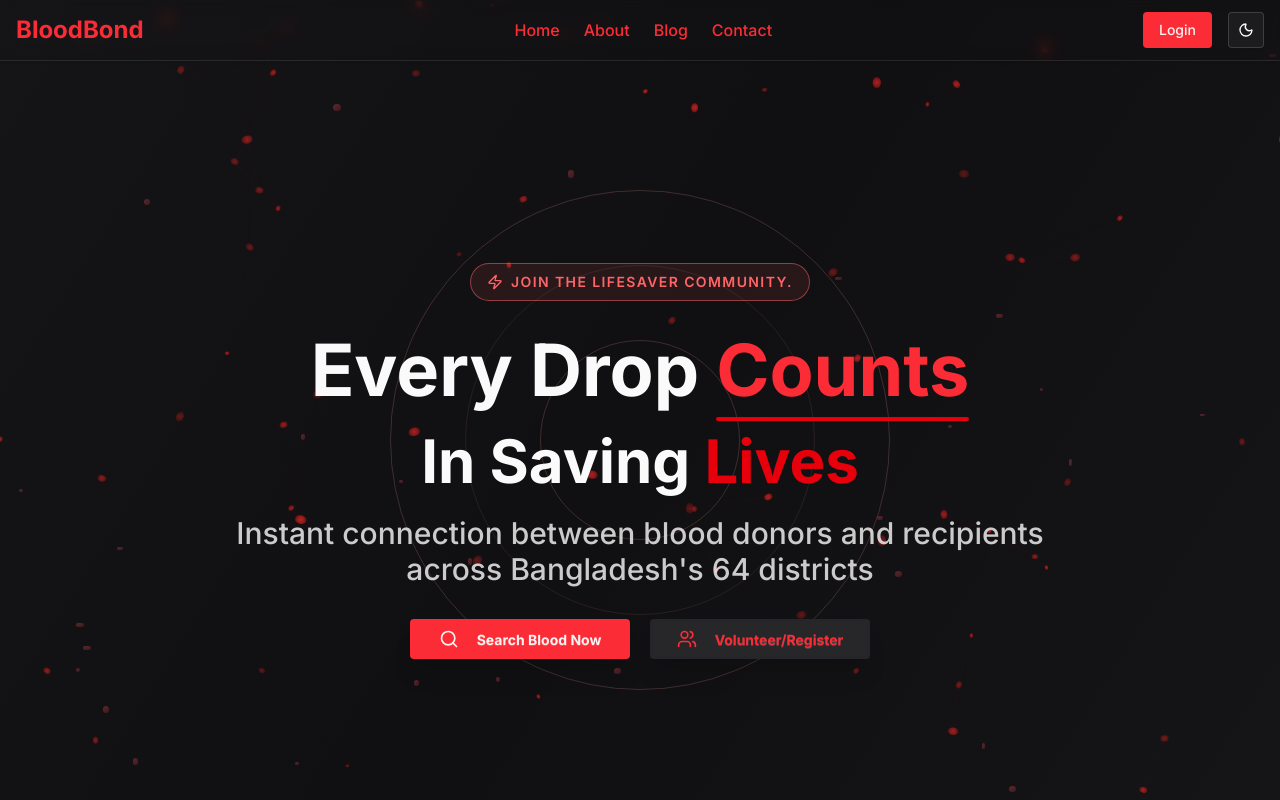
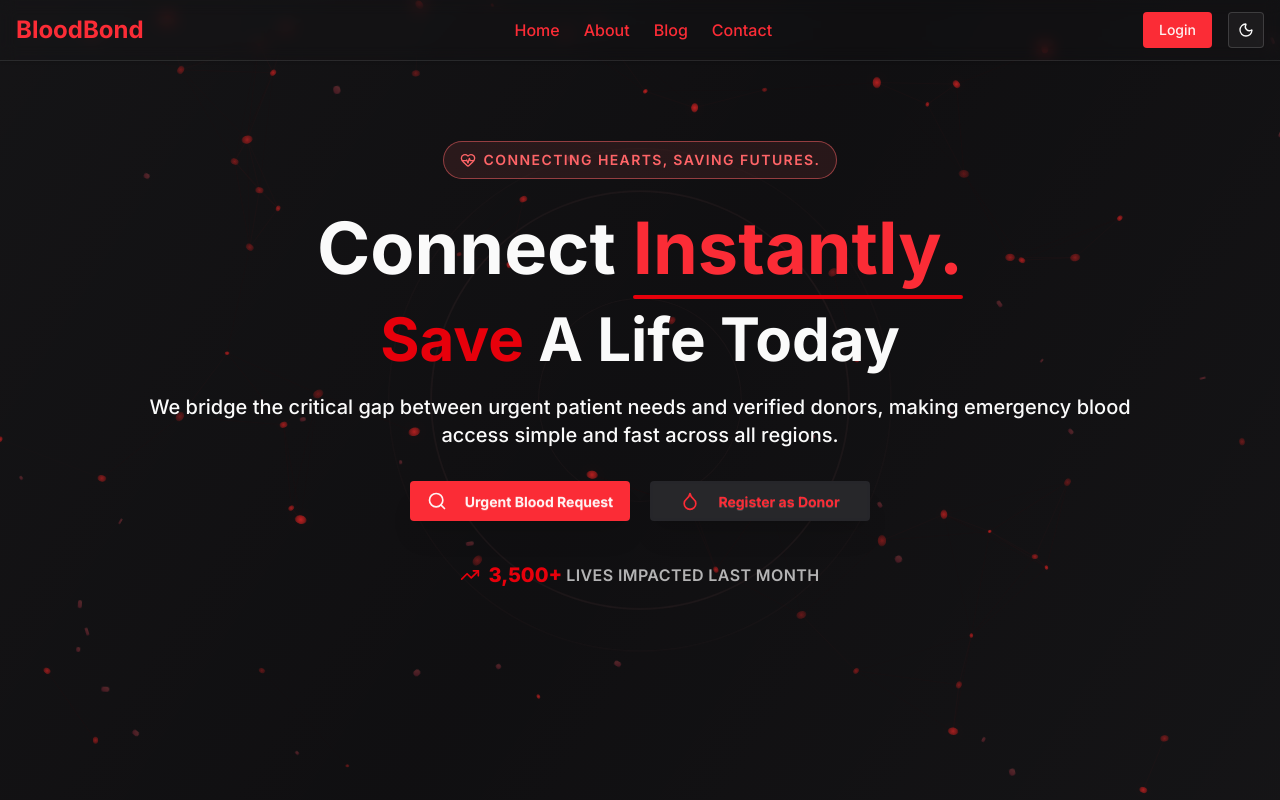
Before and after one commit to rashedulraha/BloodBond-Client, a React (Vite) app: page / in a window 1280 px wide. Shown: the top 800 px of the page. Built offline with nearby package versions, Linux system fonts and the light colour scheme; no server answers.

Commit message:
adding hero banner

```diff
--- a/src/components/AnimatedBackground/AnimatedBackground.tsx
+++ b/src/components/AnimatedBackground/AnimatedBackground.tsx
@@ -14,8 +14,7 @@ const AnimatedBackground: React.FC<{ children: React.ReactNode }> = ({
 }) => {
   const canvasRef = useRef<HTMLCanvasElement>(null);
   const cellsRef = useRef<BloodCell[]>([]);
-
-  const animationRef = useRef<number | null>(null);
+  const animationRef = useRef<number>();
 
   useEffect(() => {
     const canvas = canvasRef.current;
@@ -153,7 +152,6 @@ const AnimatedBackground: React.FC<{ children: React.ReactNode }> = ({
         });
       });
 
-      // The requestAnimationFrame function returns a number (the animation ID)
       animationRef.current = requestAnimationFrame(animate);
     };
 
@@ -161,29 +159,27 @@ const AnimatedBackground: React.FC<{ children: React.ReactNode }> = ({
 
     return () => {
       window.removeEventListener("resize", setCanvasSize);
-      // Ensure we check for null before calling cancelAnimationFrame
-      if (animationRef.current !== null) {
+      if (animationRef.current) {
         cancelAnimationFrame(animationRef.current);
       }
     };
   }, []);
 
   return (
-    <div className="relative flex items-center justify-center min-h-screen overflow-hidden">
+    <div className="relative min-h-screen py-10 md:pt-20 overflow-hidden">
       {/* Canvas for blood cells animation */}
       <canvas
         ref={canvasRef}
         className="fixed inset-0 z-0 pointer-events-none"
       />
 
-      {/* HTML-based effects (Pulsing circles and Floating particles) */}
-      {/* ... (rest of your component's JSX remains the same) ... */}
+      {/* HTML-based effects */}
       <div className="fixed inset-0 z-0 pointer-events-none overflow-hidden">
         {/* Pulsing circles */}
         {[...Array(3)].map((_, i) => (
           <div
             key={i}
-            className="absolute rounded-full border mt-10 border-red-300/20"
+            className="absolute rounded-full border border-red-300/20"
             style={{
               width: `${200 + i * 150}px`,
               height: `${200 + i * 150}px`,
@@ -200,20 +196,13 @@ const AnimatedBackground: React.FC<{ children: React.ReactNode }> = ({
         {[...Array(30)].map((_, i) => (
           <div
             key={i}
-            // Tailwind class `bg-linear-to-br from-red-400/30 to-rose-500/20` is likely not a standard Tailwind class.
-            // Assuming it's a custom class or an error, I've kept it as is for minimal change.
-            className="absolute rounded-full bg-linear-to-br from-red-400/30 to-rose-500/20"
+            className="absolute rounded-full  bg-linear-to-br from-red-400/30 to-rose-500/20"
             style={{
-              // The original code had eslint-disable-next-line comments which are removed for clarity
               // eslint-disable-next-line react-hooks/purity
-              width: `${Math.random() * 6 + 2}px`,
-              // eslint-disable-next-line react-hooks/purity
-              height: `${Math.random() * 6 + 2}px`,
-              // eslint-disable-next-line react-hooks/purity
-              left: `${Math.random() * 100}%`,
-              // eslint-disable-next-line react-hooks/purity
-              top: `${Math.random() * 100}%`,
-              // eslint-disable-next-line react-hooks/purity
+              width: `${Math.random() * 6 + 2}px`, // eslint-disable-next-line react-hooks/purity
+              height: `${Math.random() * 6 + 2}px`, // eslint-disable-next-line react-hooks/purity
+              left: `${Math.random() * 100}%`, // eslint-disable-next-line react-hooks/purity
+              top: `${Math.random() * 100}%`, // eslint-disable-next-line react-hooks/purity
               animation: `float ${Math.random() * 20 + 10}s linear infinite`,
               // eslint-disable-next-line react-hooks/purity
               animationDelay: `${Math.random() * 5}s`,
@@ -222,8 +211,43 @@ const AnimatedBackground: React.FC<{ children: React.ReactNode }> = ({
           />
         ))}
       </div>
+
       {/* Content */}
       <div className="relative z-10">{children}</div>
+
+      {/* CSS Animations */}
+
+      <style>{`
+        @keyframes pulse {
+          0%,
+          100% {
+            transform: translate(-50%, -50%) scale(1);
+            opacity: 0.2;
+          }
+          50% {
+            transform: translate(-50%, -50%) scale(1.2);
+            opacity: 0.4;
+          }
+        }
+
+        @keyframes float {
+          0% {
+            transform: translateY(0) rotate(0deg);
+          }
+          25% {
+            transform: translateY(-20px) rotate(90deg);
+          }
+          50% {
+            transform: translateY(-40px) rotate(180deg);
+          }
+          75% {
+            transform: translateY(-20px) rotate(270deg);
+          }
+          100% {
+            transform: translateY(0) rotate(360deg);
+          }
+        }
+      `}</style>
     </div>
   );
 };
--- a/src/components/VideoLikeHeroBanner/VideoLikeHeroBanner.tsx
+++ b/src/components/VideoLikeHeroBanner/VideoLikeHeroBanner.tsx
@@ -1,6 +1,7 @@
 import React from "react";
 import { Link } from "react-router-dom";
-import { Search, Zap, Users } from "lucide-react";
+// Updated Icons for a strong impact
+import { Search, HeartPulse, Shield, Droplet, TrendingUp } from "lucide-react";
 
 interface CtaButtonProps {
   to: string;
@@ -31,54 +32,77 @@ const CtaButton: React.FC<CtaButtonProps> = ({ to, label, Icon, variant }) => {
 const VideoLikeHeroBanner: React.FC = () => {
   return (
     <div className="mx-auto px-4 text-center max-w-7xl">
+      {/* 1. Enhanced Tagline/Pre-Header (Focus on Urgency and Trust) */}
       <div
         className="inline-flex items-center text-sm uppercase tracking-widest font-semibold mb-6 p-2 px-4 rounded-full bg-destructive/10 text-destructive border border-destructive/50"
         data-aos="fade-down"
         data-aos-duration="800"
         data-aos-delay="100">
-        <Zap className="w-4 h-4 mr-2 truncate" /> Join the Lifesaver Community.
+        <HeartPulse className="w-4 h-4 mr-2 truncate" />
+        {/* Updated Text */}
+        Connecting Hearts, Saving Futures.
       </div>
 
-      <h1 className="text-4xl sm:text-5xl md:text-6xl lg:text-7xl xl:text-7xl font-bold  leading-tight md:leading-tighter mb-4 md:mb-6">
+      {/* 2. Powerful Main Headline (Focus on Action and Impact) */}
+      <h1 className="text-4xl sm:text-5xl md:text-6xl lg:text-7xl xl:text-7xl font-bold leading-tight md:leading-tighter mb-4 md:mb-6">
         <span className="block">
-          Every Drop{" "}
+          Connect{" "}
           <span className="relative">
             <span className="bg-linear-to-r bg-primary bg-clip-text text-transparent">
-              Counts
+              Instantly.
             </span>
             <span className="absolute -bottom-2 left-0 w-full h-1 bg-linear-to-r bg-chart-3 rounded-full" />
           </span>
         </span>
         <span className="block mt-2 md:mt-4 text-3xl sm:text-4xl md:text-5xl lg:text-6xl">
-          In Saving <span className="text-chart-3">Lives</span>
+          <span className="text-chart-3">Save</span> A Life Today
         </span>
       </h1>
 
-      <h2 className="text-lg sm:text-xl md:text-2xl lg:text-3xl font-medium text-foreground/80 mb-6 md:mb-8 max-w-3xl lg:max-w-4xl mx-auto px-4">
-        Instant connection between blood donors and recipients across
-        Bangladesh's 64 districts
+      {/* 3. Detailed Sub-headline (Focus on scope and solution) */}
+      <h2 className="text-md sm:text-lg md:text-lg lg:text-xl font-medium text-foreground/ mb-8 max-w-4xl lg:max-w-5xl mx-auto px-4">
+        We bridge the critical gap between urgent patient needs and verified
+        donors, making emergency blood access simple and fast across all
+        regions.
       </h2>
 
       <div
-        className="flex flex-col md:flex-row sm:flex-row gap-5 justify-center"
+        className="flex flex-col md:flex-row sm:flex-row gap-5 justify-center mb-10"
         data-aos="fade-up"
         data-aos-duration="800"
         data-aos-delay="700">
-        {/* Primary CTA: Find Requests */}
+        {/* Primary CTA: Find Blood Requests (Urgency) */}
         <CtaButton
-          to="/find-blood-input"
-          label="Search Blood Now"
+          to="/find-blood-requests"
+          label="Urgent Blood Request" // Emphasize urgency
           Icon={Search}
           variant="primary"
         />
 
-        {/* Secondary CTA: Register */}
+        {/* Secondary CTA: Register as Donor (Community Building) */}
         <CtaButton
-          to="/volunteer-register"
-          label="Volunteer/Register"
-          Icon={Users}
+          to="/donor-registration"
+          label="Register as Donor" // Clear call to action
+          Icon={Droplet}
           variant="secondary"
         />
+      </div>
+
+      {/* New Section: Social Impact/Key Metric (for credibility) */}
+      <div className="flex justify-center mt-6">
+        <div
+          className="inline-flex items-center space-x-2 text-sm md:text-base font-semibold text-secondary-foreground/70"
+          data-aos="fade-up"
+          data-aos-duration="800"
+          data-aos-delay="900">
+          <TrendingUp className="w-5 h-5 text-chart-3" />
+          <span className="text-xl font-extrabold text-chart-3 mr-1">
+            3,500+
+          </span>
+          <span className="uppercase tracking-wide">
+            Lives Impacted Last Month
+          </span>
+        </div>
       </div>
     </div>
   );
```
